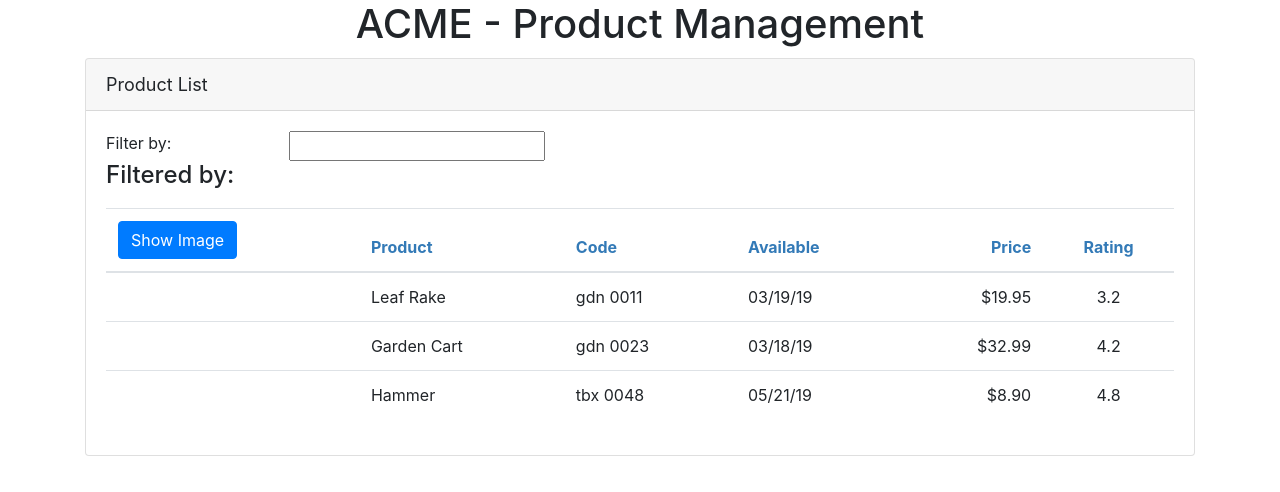
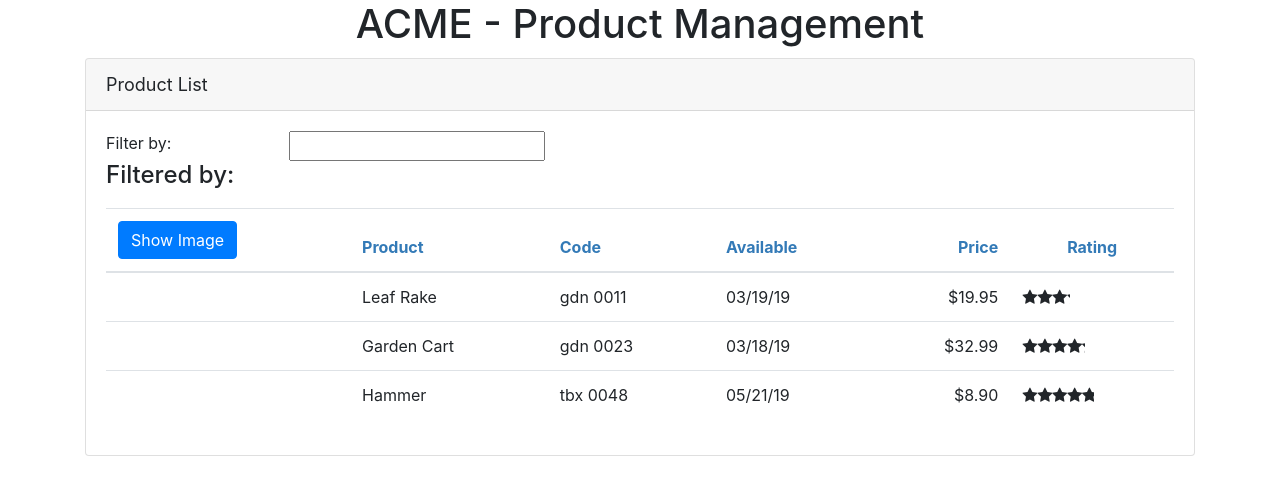
Before and after one commit to tamilsweet/Mastering-Angular, an Angular app in the folder practice/Angular-GettingStarted/: page / in a window 1280 px wide. Shown: the top 492 px of the page. Built offline with nearby package versions, Linux system fonts and the light colour scheme.

Commit message:
Update [AGS] star component

```diff
--- a/practice/Angular-GettingStarted/src/app/app.module.ts
+++ b/practice/Angular-GettingStarted/src/app/app.module.ts
@@ -4,13 +4,15 @@
 
 import { AppComponent } from './app.component';
 import { ConvertToSpacesPipe } from './shared/convert-to-spaces.pipe';
+import { StarComponent } from './shared/star.component';
 import { ProductListComponent } from './products/product-list.component';
 
 @NgModule({
   declarations: [
     AppComponent,
     ConvertToSpacesPipe,
-    ProductListComponent
+    ProductListComponent,
+    StarComponent
   ],
   imports: [
     BrowserModule,
--- a/practice/Angular-GettingStarted/src/app/products/product-list.component.html
+++ b/practice/Angular-GettingStarted/src/app/products/product-list.component.html
@@ -35,7 +35,9 @@
             <td>{{ product.productCode | lowercase | convertToSpaces:'-' }}</td>
             <td>{{ product.releaseDate | date:"MM/dd/yy" }}</td>
             <td class="text-right">{{ product.price | currency:'USD':'symbol':'1.2-2' }}</td>
-            <td class="text-center">{{ product.starRating }}</td>
+            <td class="text-center">
+              <pm-star [rating]="product.starRating"></pm-star>
+            </td>
           </tr>
         </tbody>
       </table>
--- /dev/null
+++ b/practice/Angular-GettingStarted/src/app/shared/star.component.ts
@@ -0,0 +1,15 @@
+import { Component, Input, OnChanges } from '@angular/core';
+
+@Component({
+  selector: 'pm-star',
+  templateUrl: 'star.component.html',
+  styleUrls: ['./star.component.css']
+})
+export class StarComponent implements OnChanges {
+  @Input() rating: number;
+  starWidth: number;
+
+  ngOnChanges(): void {
+    this.starWidth = this.rating * 75 / 5;
+  }
+}
```
Also changed, not shown: 1 other file (tests, documents, lock files or other folders).
